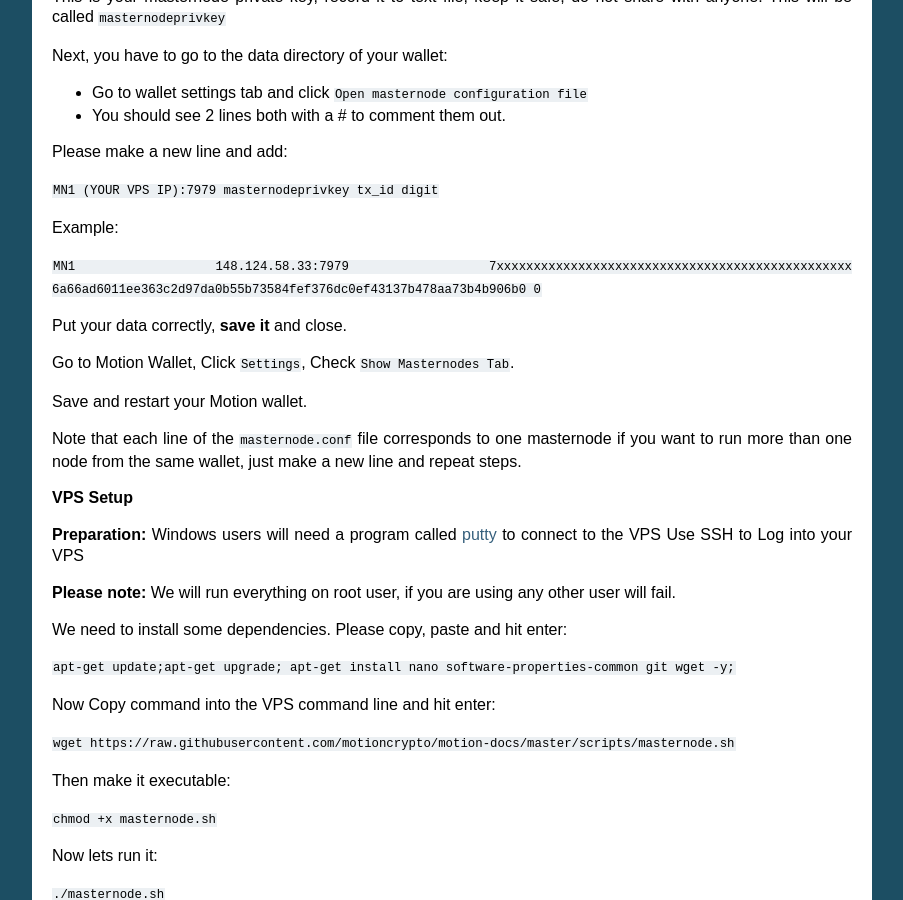
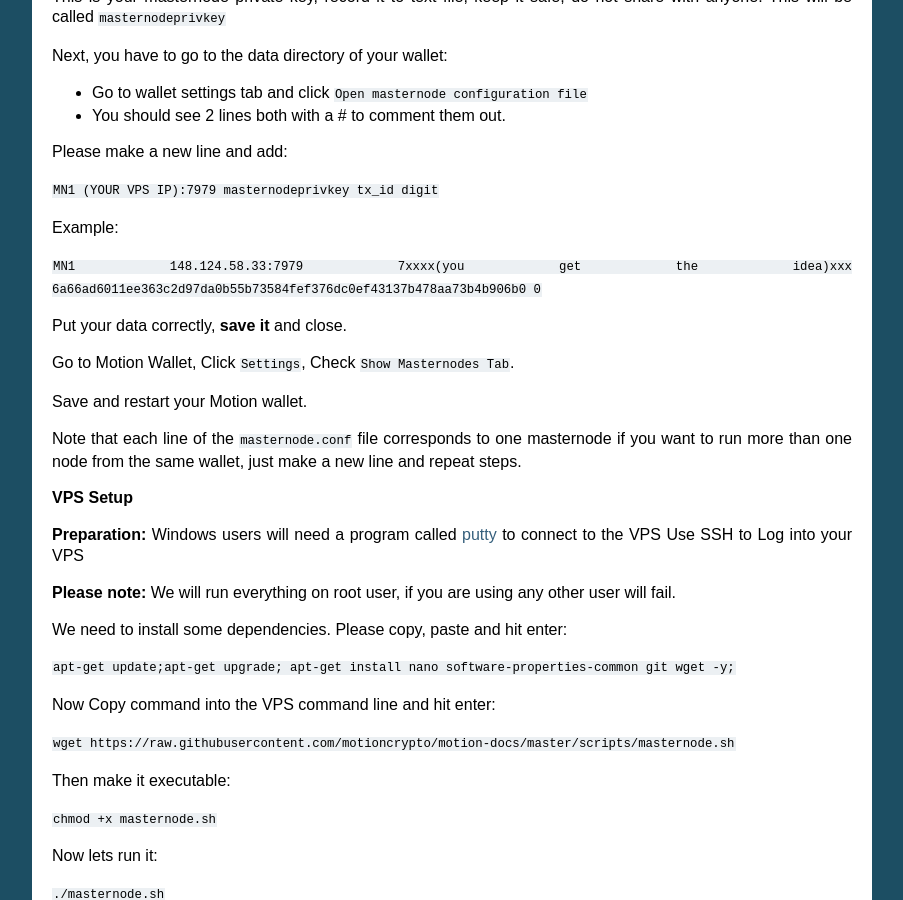
Before and after one commit to motioncrypto/motion-docs, a Sphinx documentation site: the page built from docs/motion_install_from_script.md, in a window 1280 px wide and 900 px high, scrolled down 1071 px. Shown: the whole window, without its empty margins (198-1101 px from the left). Built offline with Sphinx 7.4.7, drawn with Linux system fonts in a browser that asks for light colours.

Commit message:
Update motion_install_from_script.md

```diff
--- a/docs/motion_install_from_script.md
+++ b/docs/motion_install_from_script.md
@@ -60,7 +60,7 @@
 
 Example:
 
-`MN1 148.124.58.33:7979 7xxxxxxxxxxxxxxxxxxxxxxxxxxxxxxxxxxxxxxxxxxxxxxxx 6a66ad6011ee363c2d97da0b55b73584fef376dc0ef43137b478aa73b4b906b0 0`
+`MN1 148.124.58.33:7979 7xxxx(you get the idea)xxx 6a66ad6011ee363c2d97da0b55b73584fef376dc0ef43137b478aa73b4b906b0 0`
 
 Put your data correctly, **save it** and close.
 
```
